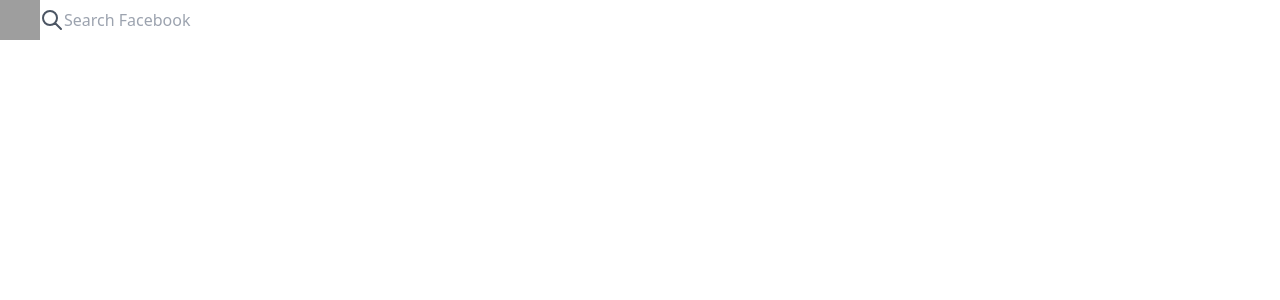
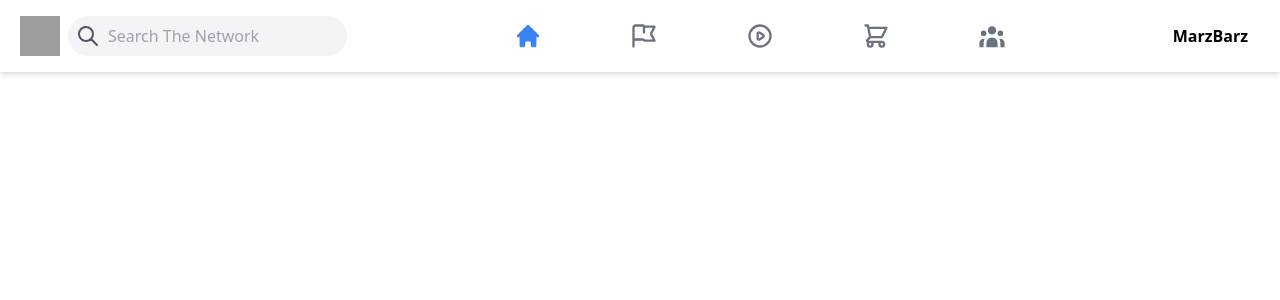
Before and after one commit to luciousmc/the-social-network, a Next.js app: page / in a window 1280 px wide. Shown: the top 300 px of the page. Built offline with nearby package versions, Linux system fonts and the light colour scheme; grey boxes are pictures that could not be loaded.

Commit message:
HeaderIcon component added styled icons user name displays on right side of header

```diff
--- a/components/Header.js
+++ b/components/Header.js
@@ -13,10 +13,11 @@
   SearchIcon,
   ShoppingCartIcon
 } from '@heroicons/react/outline';
+import HeaderIcon from './HeaderIcon';
 
 function Header() {
   return (
-    <div>
+    <div className='sticky top-0 z-50 bg-white flex items-center p-2 lg:px-5 shadow-md'>
       {/* Left */}
       <div className='flex items-center'>
         <Image
@@ -26,15 +27,34 @@
           layout='fixed'
         />
 
-        <div className='flex'>
+        <div className='flex ml-2 items-center rounded-full bg-gray-100 p-2'>
           <SearchIcon className='h-6 text-gray-600' />
-          <input type="text" placeholder='Search Facebook' />
+          <input
+            type="text"
+            className='hidden md:inline-flex ml-2 items-center bg-transparent outline-none flex-shrink'
+            placeholder='Search The Network'
+          />
         </div>
       </div>
 
       {/* Center */}
+      <div className="flex justify-center flex-grow">
+        <div className='flex space-x-6 md:space-x-2'>
+          <HeaderIcon Icon={HomeIcon} active />
+          <HeaderIcon Icon={FlagIcon} />
+          <HeaderIcon Icon={PlayIcon} />
+          <HeaderIcon Icon={ShoppingCartIcon} />
+          <HeaderIcon Icon={UserGroupIcon} />
+        </div>
+      </div>
 
       {/* Right */}
+      <div className='flex items-center sm:space-x-2 justify-end'>
+        {/* Profile Pic */}
+
+        <p className='font-semibold pr-3 whitespace-nowrap'>MarzBarz</p>
+
+      </div>
     </div>
   )
 }
--- /dev/null
+++ b/components/HeaderIcon.js
@@ -0,0 +1,11 @@
+import React from 'react';
+
+function HeaderIcon({ Icon, active }) {
+  return (
+    <div className='flex items-center cursor-pointer md:px-10 sm:h-14 md:hover:bg-gray-100 rounded-xl active:border-b-2 active:border-blue-500 group'>
+      <Icon className={`h-5 text-gray-500 text-center sm:h-7 mx-auto group-hover:text-blue-500 ${active && 'text-blue-500'}`} />
+    </div>
+  )
+}
+
+export default HeaderIcon;
```
